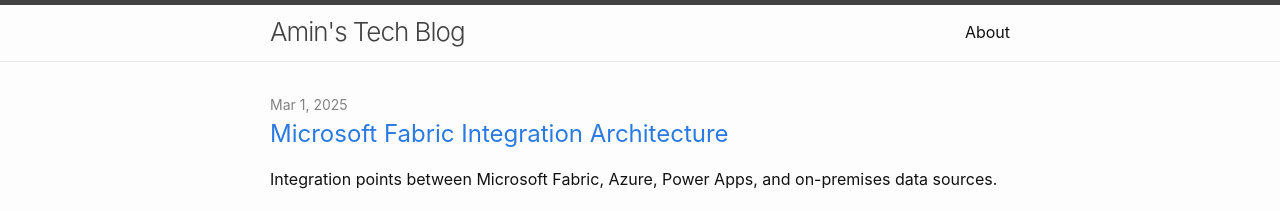
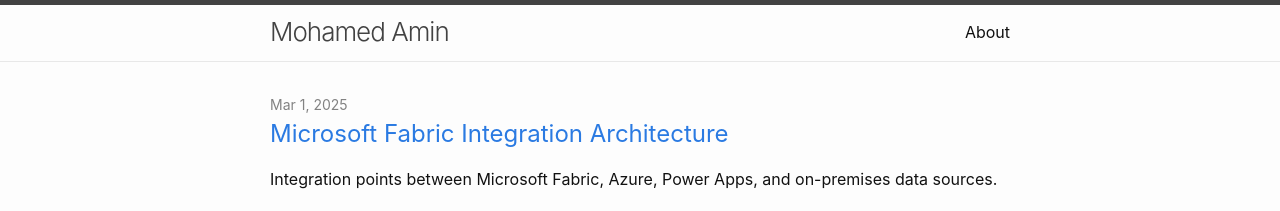
Before and after one commit to modamin/modamin.github.io, a Jekyll site: the page built from index.md, in a window 1280 px wide. Shown: the top 211 px of the page. Built offline with Jekyll 4.4.1, drawn with Linux system fonts in a browser that asks for light colours.

Commit message:
changed title

```diff
--- a/_config.yml
+++ b/_config.yml
@@ -1,4 +1,4 @@
-title: Amin's Tech Blog
+title: Mohamed Amin
 # author:
 #   name: GitHub User
 #   email: your-email@domain.com
```
